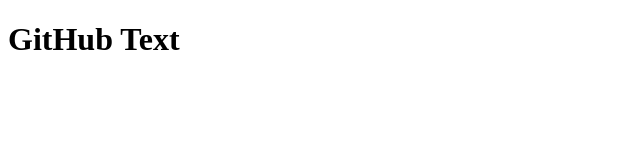
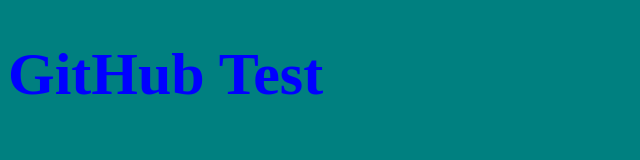
Before and after one commit to NataliiaKolomiichenko/github-tutorial, a plain HTML site: page index.html in a window 1280 px wide. Shown: the whole page, without its empty margins (0-640 px from the left). Drawn offline with Linux system fonts and the light colour scheme.

Commit message:
Bug fixed and style added.

```diff
--- /dev/null
+++ b/css/styles.css
@@ -0,0 +1,5 @@
+body {
+  background-color: teal;
+  color: blue;
+  font-size: 30px;
+}
--- a/index.html
+++ b/index.html
@@ -5,8 +5,9 @@
     <meta http-equiv="X-UA-Compatible" content="IE=edge" />
     <meta name="viewport" content="width=device-width, initial-scale=1.0" />
     <title>Document</title>
+    <link rel="stylesheet" href="css/styles.css" />
   </head>
   <body>
-    <h1>GitHub Text</h1>
+    <h1>GitHub Test</h1>
   </body>
 </html>
```
